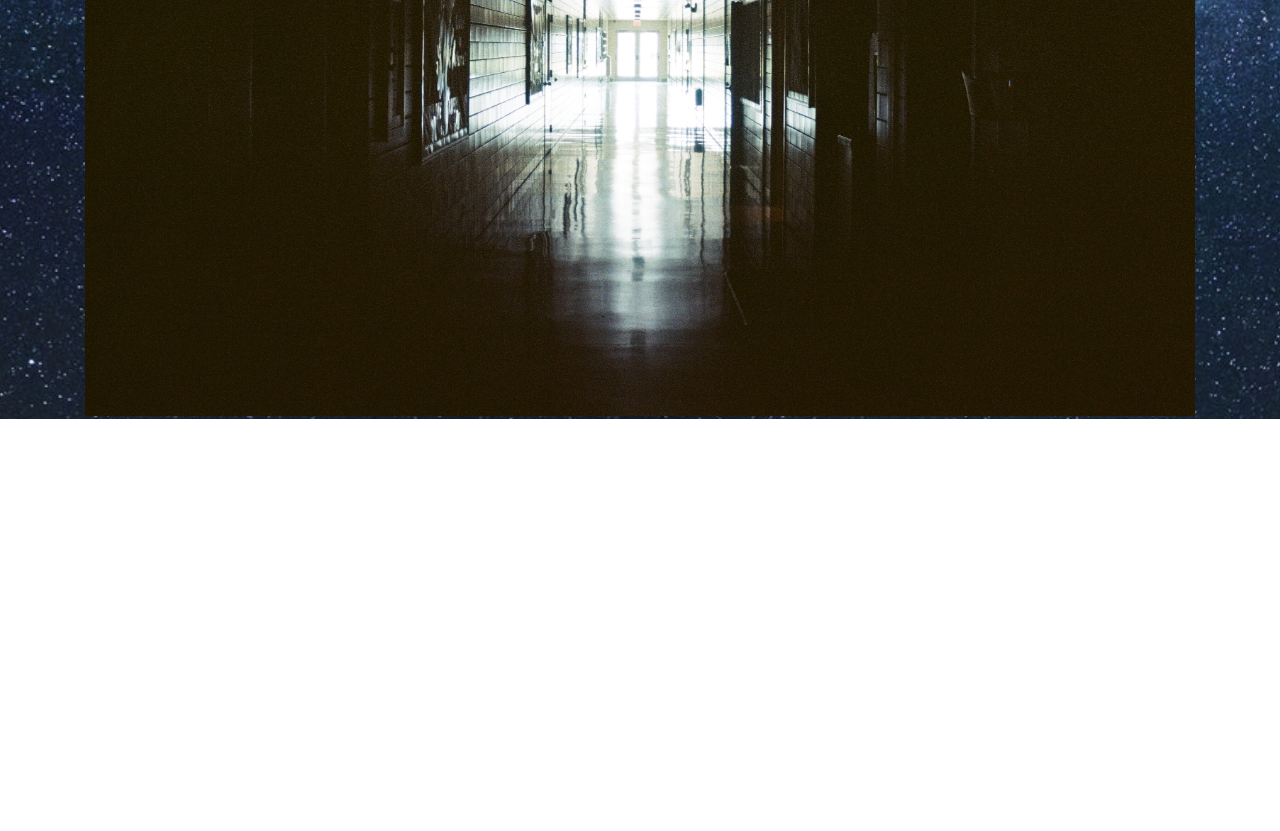
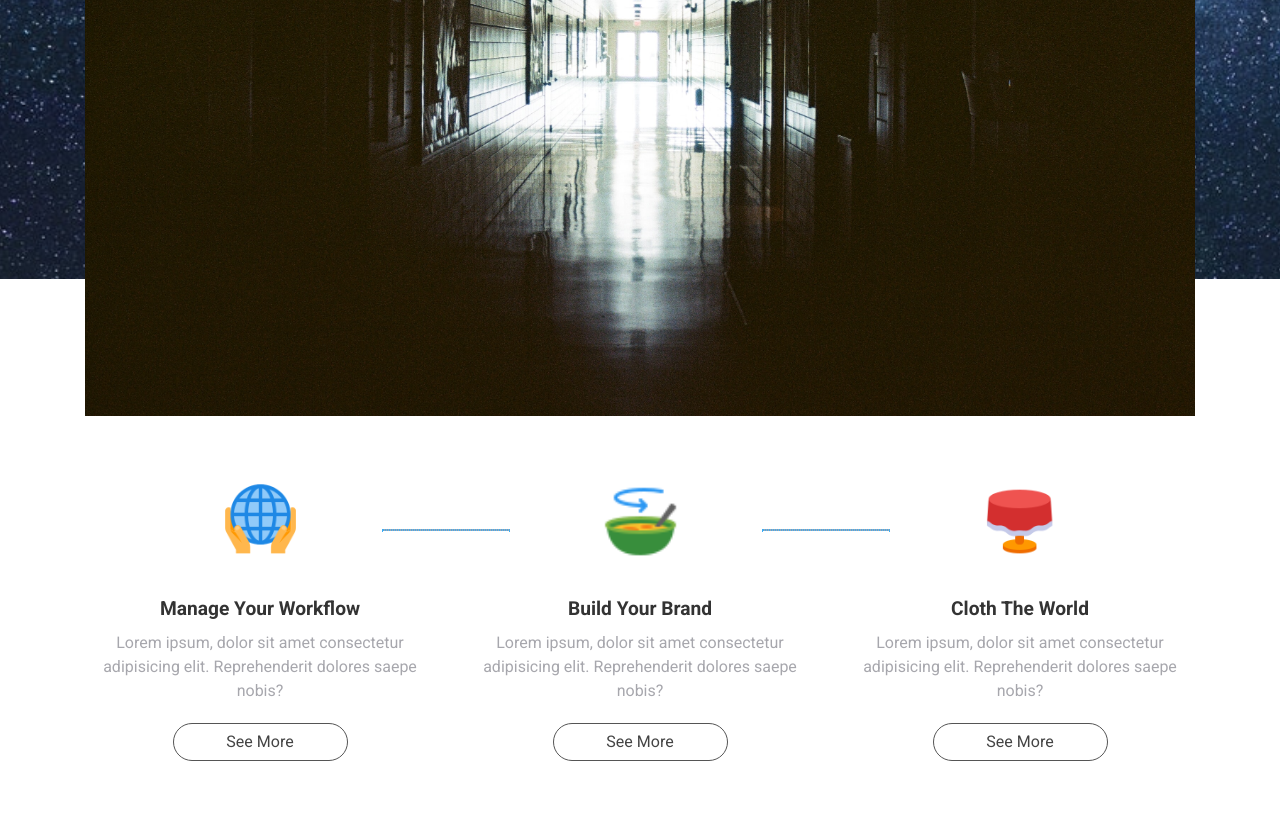
Before and after one commit to uimarshall/ekeforce-networks, a plain HTML site: page index.html in a window 1280 px wide. Shown: the part 674-1505 px from the top of the page. Before the commit the page ends 1093 px from the top, so only its background shows below. Drawn offline with nearby package versions, Linux system fonts and the light colour scheme.

Commit message:
add services section

```diff
--- a/assets/css/styles.css
+++ b/assets/css/styles.css
@@ -348,6 +348,60 @@ h3 {
 	color: var(--transparentGray);
 }
 
+/* SERVICES */
+#services {
+	padding: 100px 0 50px 0;
+	background-color: var(--mainWhite);
+	margin-top: -140px;
+}
+#services .container {
+	margin-top: 100px;
+}
+#services .col-md-4 img {
+	margin-bottom: 30px;
+	height: 85px;
+}
+#services .col-md-4 img:hover {
+	transform: scale(1.2);
+	transition: all 0.4s ease-in-out;
+}
+#service-1::after,
+#service-2::after {
+	content: "";
+	position: absolute;
+	right: -60px;
+	top: 50px;
+	width: 10vw; /*10% of the view port width*/
+	height: 2px;
+	border: 1px dotted var(--mainBlue);
+	background: var(--mainGrey);
+}
+#services h4 {
+	font-family: var(--roboto);
+	font-weight: 700;
+	margin-bottom: 10px;
+	text-transform: capitalize;
+	color: #333 !important;
+}
+p {
+	font-family: var(--roboto);
+	color: var(--mainGrey);
+	margin-bottom: 20px;
+	line-height: 1.5;
+}
+.btn-service {
+	color: #444;
+	border: 1px solid #555;
+	width: 50%;
+	margin-bottom: 20px;
+	font-family: var(--roboto);
+	border-radius: 25px;
+	text-transform: capitalize;
+}
+.btn-service:hover {
+	background: var(--mainGrey);
+}
+
 /* MEDIA QUERY */
 @media (min-width: 300px) {
 	#mainNav.navbar-shrink {
--- a/index.html
+++ b/index.html
@@ -69,7 +69,7 @@
 							<a class="nav-link" href="#">Template</a>
 						</li>
 						<li class="nav-item">
-							<a class="nav-link" id="login" href="#">Login</a>
+							<a class="nav-link ml-2" id="login" href="#">Login</a>
 						</li>
 					</ul>
 					<!--  End navbar-nav -->
@@ -93,6 +93,45 @@
 				</div>
 			</div>
 		</header>
+		<!-- SERVICES -->
+		<section id="services">
+			<div class="container text-center">
+				<div class="row">
+					<div class="col-md-4">
+						<div id="service-1">
+							<img src="assets/images/environment-care.png" alt="environment" />
+						</div>
+						<h4>manage your workflow</h4>
+						<p>
+							Lorem ipsum, dolor sit amet consectetur adipisicing elit.
+							Reprehenderit dolores saepe nobis?
+						</p>
+						<a href="" class="btn btn-service">see more</a>
+					</div>
+					<div class="col-md-4">
+						<div id="service-2">
+							<img src="assets/images/stir-48.png" alt="beam" />
+						</div>
+						<h4>build your brand</h4>
+						<p>
+							Lorem ipsum, dolor sit amet consectetur adipisicing elit.
+							Reprehenderit dolores saepe nobis?
+						</p>
+						<a href="" class="btn btn-service">see more</a>
+					</div>
+					<div class="col-md-4">
+						<img src="assets/images/tablecloth.png" alt="cloth" />
+
+						<h4>cloth the world</h4>
+						<p>
+							Lorem ipsum, dolor sit amet consectetur adipisicing elit.
+							Reprehenderit dolores saepe nobis?
+						</p>
+						<a href="" class="btn btn-service">see more</a>
+					</div>
+				</div>
+			</div>
+		</section>
 
 		<!-- Optional JavaScript -->
 		<!-- jQuery first, then Popper.js, then Bootstrap JS -->
```
Also changed, not shown: assets/images/environment-care.png (added), assets/images/steel-beam.png (added), assets/images/stir-48.png (added), assets/images/tablecloth.png (added).
